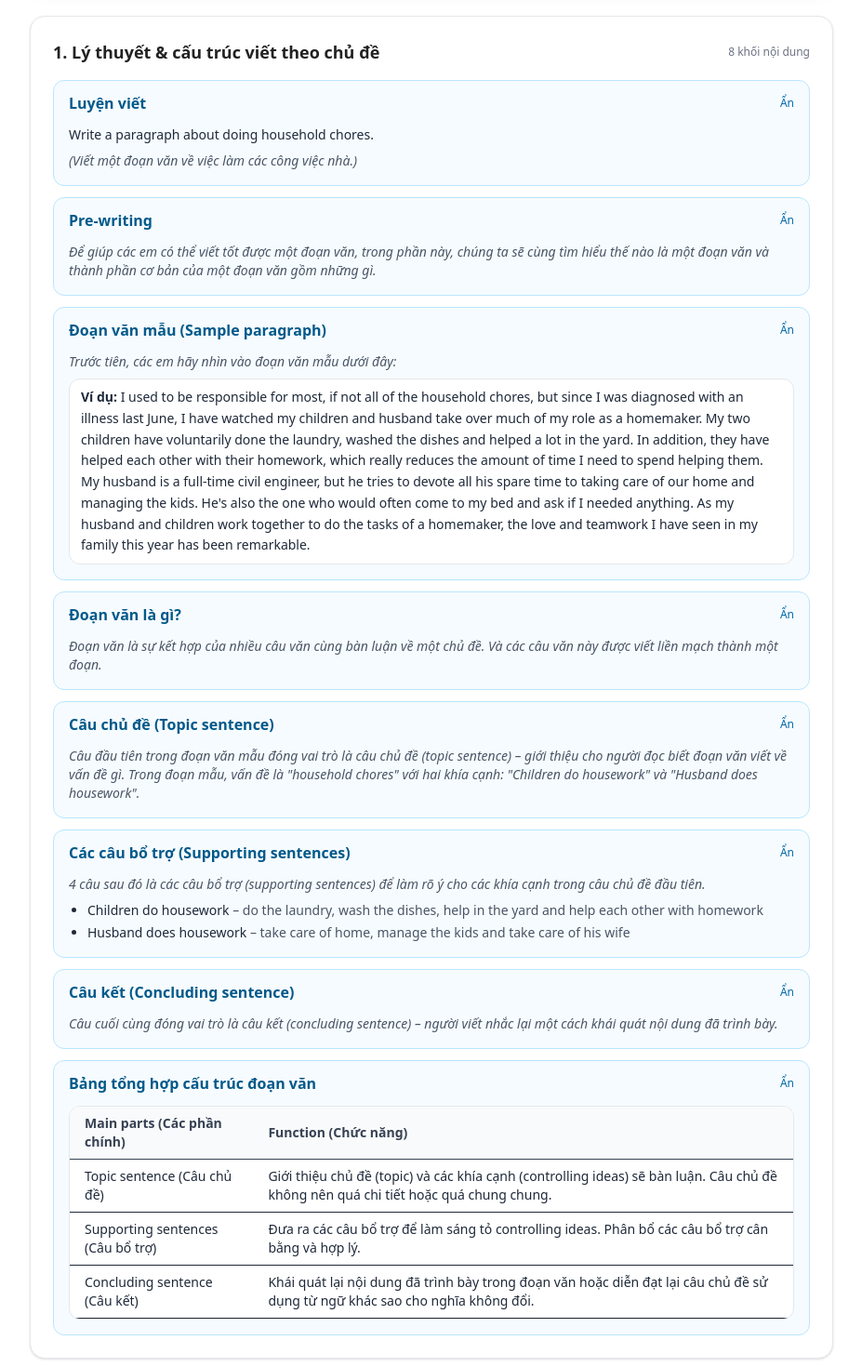
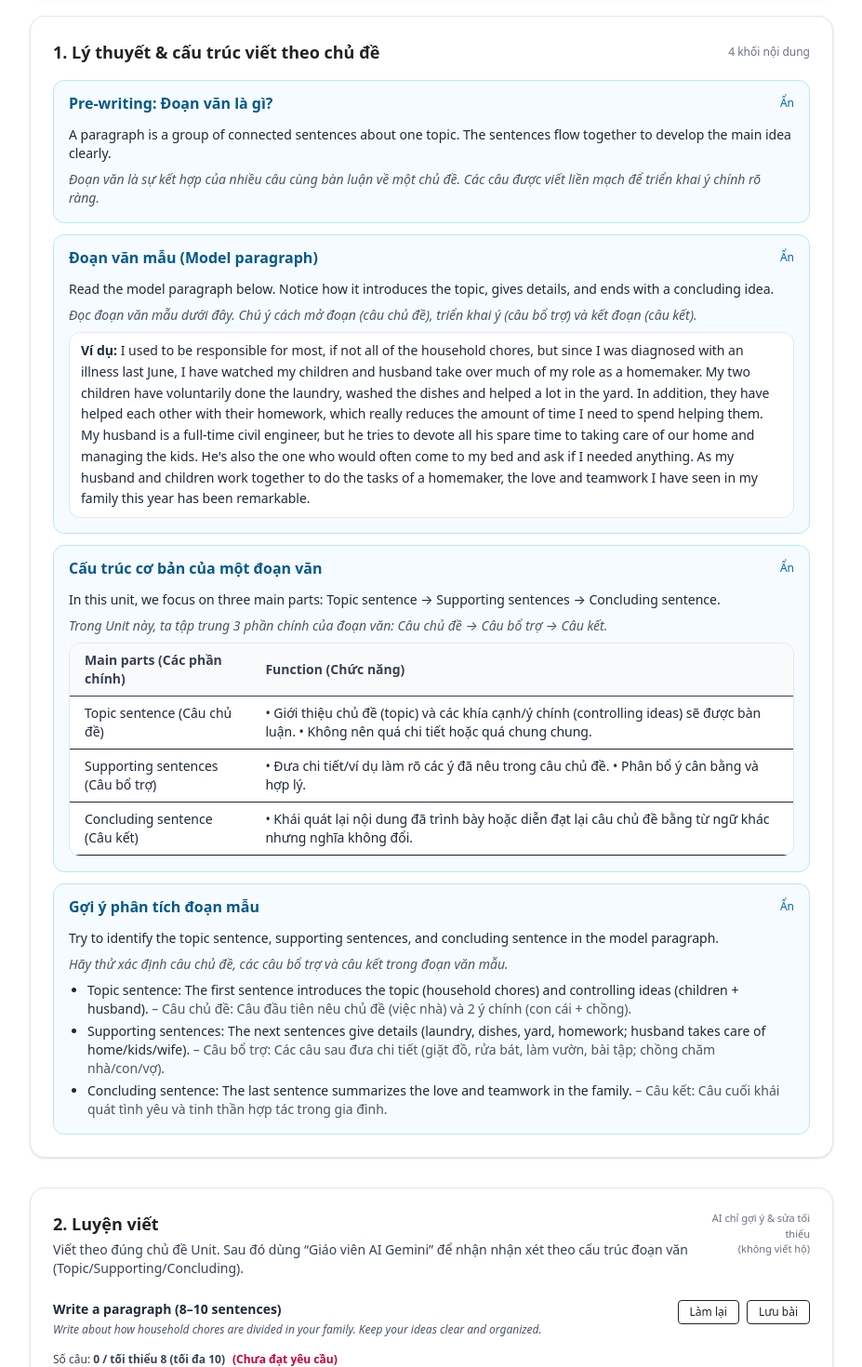
Before and after one commit to Thinit362/my-english-ai, a Next.js app: page /english-10/unit/1/skill-writing-1 in a window 1280 px wide. Shown: the part 680-2150 px from the top of the page at 93% size, without its empty margins (176-1103 px from the left). Built offline with nearby package versions, Linux system fonts and the light colour scheme.

Commit message:
Update unit1.ts

```diff
--- a/content/practice/writing/unit1.ts
+++ b/content/practice/writing/unit1.ts
@@ -1,4 +1,4 @@
-// content/practice/writing/unit1.ts Bài 1
+// content/practice/writing/unit1.ts
 import type { WritingLesson } from "./types";
 
 export const writingUnit1: WritingLesson = {
@@ -6,277 +6,102 @@ export const writingUnit1: WritingLesson = {
   topicVi: "Cuộc sống gia đình – Chia sẻ việc nhà",
   titleEn: "Unit 1 – Family Life · Writing Practice",
   descriptionEn:
-    "Learn the basic structure of a paragraph (topic sentence, supporting sentences, concluding sentence). Then practise with multiple-choice tasks and a guided writing task.",
+    "Learn how to write a paragraph about household chores using topic sentences, supporting sentences, and concluding sentences. Then write your own paragraph.",
   descriptionVi:
-    "Học cấu trúc đoạn văn (câu chủ đề, câu bổ trợ, câu kết). Sau đó luyện tập trắc nghiệm và bài viết theo câu hỏi gợi ý.",
+    "Học cách viết một đoạn văn về việc nhà với câu chủ đề – câu bổ trợ – câu kết. Sau đó viết đoạn văn của riêng bạn.",
 
-  /* ======== LÝ THUYẾT ======== */
+  /* =========================
+   * 1) LÝ THUYẾT
+   * ========================= */
   theory: [
     {
-      id: "u1-overview",
-      title: "Luyện viết",
-      contentEn: "Write a paragraph about doing household chores.",
-      contentVi: "(Viết một đoạn văn về việc làm các công việc nhà.)",
+      id: "prewriting-what-is-paragraph",
+      title: "Pre-writing: Đoạn văn là gì?",
+      contentEn:
+        "A paragraph is a group of connected sentences about one topic. The sentences flow together to develop the main idea clearly.",
+      contentVi:
+        "Đoạn văn là sự kết hợp của nhiều câu cùng bàn luận về một chủ đề. Các câu được viết liền mạch để triển khai ý chính rõ ràng.",
     },
+
     {
-      id: "u1-prewriting",
-      title: "Pre-writing",
+      id: "model-paragraph",
+      title: "Đoạn văn mẫu (Model paragraph)",
+      contentEn:
+        "Read the model paragraph below. Notice how it introduces the topic, gives details, and ends with a concluding idea.",
       contentVi:
-        "Để giúp các em có thể viết tốt được một đoạn văn, trong phần này, chúng ta sẽ cùng tìm hiểu thế nào là một đoạn văn và thành phần cơ bản của một đoạn văn gồm những gì.",
-    },
-    {
-      id: "u1-sample",
-      title: "Đoạn văn mẫu (Sample paragraph)",
-      contentVi: "Trước tiên, các em hãy nhìn vào đoạn văn mẫu dưới đây:",
+        "Đọc đoạn văn mẫu dưới đây. Chú ý cách mở đoạn (câu chủ đề), triển khai ý (câu bổ trợ) và kết đoạn (câu kết).",
       quoteEn:
         "I used to be responsible for most, if not all of the household chores, but since I was diagnosed with an illness last June, I have watched my children and husband take over much of my role as a homemaker. My two children have voluntarily done the laundry, washed the dishes and helped a lot in the yard. In addition, they have helped each other with their homework, which really reduces the amount of time I need to spend helping them. My husband is a full-time civil engineer, but he tries to devote all his spare time to taking care of our home and managing the kids. He's also the one who would often come to my bed and ask if I needed anything. As my husband and children work together to do the tasks of a homemaker, the love and teamwork I have seen in my family this year has been remarkable.",
     },
+
     {
-      id: "u1-what-is-paragraph",
-      title: "Đoạn văn là gì?",
+      id: "paragraph-structure-overview",
+      title: "Cấu trúc cơ bản của một đoạn văn",
+      contentEn:
+        "In this unit, we focus on three main parts: Topic sentence → Supporting sentences → Concluding sentence.",
       contentVi:
-        "Đoạn văn là sự kết hợp của nhiều câu văn cùng bàn luận về một chủ đề. Và các câu văn này được viết liền mạch thành một đoạn.",
-    },
-    {
-      id: "u1-topic-sentence",
-      title: "Câu chủ đề (Topic sentence)",
-      contentVi:
-        'Câu đầu tiên trong đoạn văn mẫu đóng vai trò là câu chủ đề (topic sentence) – giới thiệu cho người đọc biết đoạn văn viết về vấn đề gì. Trong đoạn mẫu, vấn đề là "household chores" với hai khía cạnh: "Children do housework" và "Husband does housework".',
-    },
-    {
-      id: "u1-supporting",
-      title: "Các câu bổ trợ (Supporting sentences)",
-      contentVi:
-        "4 câu sau đó là các câu bổ trợ (supporting sentences) để làm rõ ý cho các khía cạnh trong câu chủ đề đầu tiên.",
-      items: [
-        {
-          en: "Children do housework",
-          vi: "do the laundry, wash the dishes, help in the yard and help each other with homework",
-        },
-        {
-          en: "Husband does housework",
-          vi: "take care of home, manage the kids and take care of his wife",
-        },
-      ],
-    },
-    {
-      id: "u1-concluding",
-      title: "Câu kết (Concluding sentence)",
-      contentVi:
-        "Câu cuối cùng đóng vai trò là câu kết (concluding sentence) – người viết nhắc lại một cách khái quát nội dung đã trình bày.",
-    },
-    {
-      id: "u1-summary-table",
-      title: "Bảng tổng hợp cấu trúc đoạn văn",
+        "Trong Unit này, ta tập trung 3 phần chính của đoạn văn: Câu chủ đề → Câu bổ trợ → Câu kết.",
       table: {
         headers: ["Main parts (Các phần chính)", "Function (Chức năng)"],
         rows: [
           [
             "Topic sentence (Câu chủ đề)",
-            "Giới thiệu chủ đề (topic) và các khía cạnh (controlling ideas) sẽ bàn luận. Câu chủ đề không nên quá chi tiết hoặc quá chung chung.",
+            "• Giới thiệu chủ đề (topic) và các khía cạnh/ý chính (controlling ideas) sẽ được bàn luận.\n• Không nên quá chi tiết hoặc quá chung chung.",
           ],
           [
             "Supporting sentences (Câu bổ trợ)",
-            "Đưa ra các câu bổ trợ để làm sáng tỏ controlling ideas. Phân bổ các câu bổ trợ cân bằng và hợp lý.",
+            "• Đưa chi tiết/ví dụ làm rõ các ý đã nêu trong câu chủ đề.\n• Phân bổ ý cân bằng và hợp lý.",
           ],
           [
             "Concluding sentence (Câu kết)",
-            "Khái quát lại nội dung đã trình bày trong đoạn văn hoặc diễn đạt lại câu chủ đề sử dụng từ ngữ khác sao cho nghĩa không đổi.",
+            "• Khái quát lại nội dung đã trình bày hoặc diễn đạt lại câu chủ đề bằng từ ngữ khác nhưng nghĩa không đổi.",
           ],
         ],
       },
     },
-  ],
 
-  /* ======== BÀI TẬP LUYỆN VIẾT (THEO TRANG) ======== */
-  exercises: [
     {
-      id: "page-1",
-      title: "Practice Exercises (Multiple Choice)",
-      instructionEn:
-        "Choose the best sentence for each question. Then check your answers.",
-      instructionVi:
-        "Chọn đáp án đúng cho mỗi câu hỏi, sau đó bấm chấm điểm để kiểm tra.",
-
-      exercises: [
+      id: "identify-parts",
+      title: "Gợi ý phân tích đoạn mẫu",
+      contentEn:
+        "Try to identify the topic sentence, supporting sentences, and concluding sentence in the model paragraph.",
+      contentVi:
+        "Hãy thử xác định câu chủ đề, các câu bổ trợ và câu kết trong đoạn văn mẫu.",
+      items: [
         {
-          type: "mcq",
-          id: "u1-mcq-concluding",
-          title: "I. Choose the best concluding sentence",
-          description:
-            "Chọn câu kết đoạn phù hợp nhất cho mỗi câu chủ đề. (Câu kết đoạn thường diễn đạt lại ý của câu chủ đề.)",
-          questions: [
-            {
-              id: "u1-c1",
-              prompt:
-                "Topic sentence 1: Many women are both breadwinners and homemakers of their families.",
-              options: [
-                {
-                  id: "A",
-                  text: "A lot of women earn money to support their families while managing their homes.",
-                },
-                {
-                  id: "B",
-                  text: "Nowadays women can earn a lot of money to support their families.",
-                },
-                { id: "C", text: "Men should help women with housework." },
-              ],
-              correctOptionId: "A",
-            },
-            {
-              id: "u1-c2",
-              prompt: "Topic sentence 2: Men build the house and women make it home.",
-              options: [
-                {
-                  id: "A",
-                  text: "Both husbands and wives should be responsible for household finances.",
-                },
-                {
-                  id: "B",
-                  text: "Women are not successful at the workplace as men do.",
-                },
-                {
-                  id: "C",
-                  text: "Though men may earn more money, they are not as good as their wives at homemaking.",
-                },
-              ],
-              correctOptionId: "C",
-            },
-            {
-              id: "u1-c3",
-              prompt: "Topic sentence 3: Chores should be split equally among siblings.",
-              options: [
-                {
-                  id: "A",
-                  text: "Children in a family should do the same amount of housework.",
-                },
-                {
-                  id: "B",
-                  text: "It's not easy to divide chores equally among brothers and sisters.",
-                },
-                {
-                  id: "C",
-                  text: "Boys should do the heavy lifting rather than girls.",
-                },
-              ],
-              correctOptionId: "A",
-            },
-            {
-              id: "u1-c4",
-              prompt:
-                "Topic sentence 4: Women are traditionally expected to do more chores in South Korea.",
-              options: [
-                {
-                  id: "A",
-                  text: "In South Korea, husbands do not help their wives do housework.",
-                },
-                {
-                  id: "B",
-                  text: "Housework is done much less by South Korean husbands than by their wives.",
-                },
-                { id: "C", text: "South Korean men are the laziest in doing chores." },
-              ],
-              correctOptionId: "B",
-            },
-          ],
+          en: "Topic sentence: The first sentence introduces the topic (household chores) and controlling ideas (children + husband).",
+          vi: "Câu chủ đề: Câu đầu tiên nêu chủ đề (việc nhà) và 2 ý chính (con cái + chồng).",
         },
-
         {
-          type: "mcq",
-          id: "u1-mcq-supporting",
-          title: "II. Choose the best supporting sentence",
-          description:
-            "Chọn 1 câu bổ trợ phù hợp nhất cho mỗi câu chủ đề. (Câu bổ trợ phù hợp phải giúp làm sáng tỏ câu chủ đề.)",
-          questions: [
-            {
-              id: "u1-s1",
-              prompt: "Topic sentence 1: My father usually shares household chores with my mother.",
-              options: [
-                {
-                  id: "A",
-                  text: "He is a busy man but my family usually goes on a picnic on weekends.",
-                },
-                {
-                  id: "B",
-                  text: "My brother is strong so he can help do the heavy lifting.",
-                },
-                {
-                  id: "C",
-                  text: "My father does not go to work on Sunday so he helps prepare dinners.",
-                },
-              ],
-              correctOptionId: "C",
-            },
-            {
-              id: "u1-s2",
-              prompt:
-                "Topic sentence 2: In many developing countries, girls have to take responsibility for more chores than boys.",
-              options: [
-                {
-                  id: "A",
-                  text: "Many boys and girls do not go to school so they start working early.",
-                },
-                {
-                  id: "B",
-                  text:
-                    "For example, in India, girls have to cook, take care of their younger siblings and do the laundry while boys can hang out with their friends.",
-                },
-                {
-                  id: "C",
-                  text: "For instance, Chinese husbands rarely share housework with their wives.",
-                },
-              ],
-              correctOptionId: "B",
-            },
-            {
-              id: "u1-s3",
-              prompt: "Topic sentence 3: Children should help their parents do housework.",
-              options: [
-                { id: "A", text: "Doing chores teaches children responsibility and skills." },
-                { id: "B", text: "Some chores can cause injuries to young children." },
-                {
-                  id: "C",
-                  text: "Some children should not do chores because it can badly affect their studies.",
-                },
-              ],
-              correctOptionId: "A",
-            },
-            {
-              id: "u1-s4",
-              prompt: "Topic sentence 4: I think chore is divided equally in my family.",
-              options: [
-                { id: "A", text: "My father joins hands with my mother in doing chores." },
-                {
-                  id: "B",
-                  text: "My father works hard to earn money and my mother stays at home.",
-                },
-                {
-                  id: "C",
-                  text: "My younger brother does not do as much housework as I do.",
-                },
-              ],
-              correctOptionId: "A",
-            },
-          ],
+          en: "Supporting sentences: The next sentences give details (laundry, dishes, yard, homework; husband takes care of home/kids/wife).",
+          vi: "Câu bổ trợ: Các câu sau đưa chi tiết (giặt đồ, rửa bát, làm vườn, bài tập; chồng chăm nhà/con/vợ).",
+        },
+        {
+          en: "Concluding sentence: The last sentence summarizes the love and teamwork in the family.",
+          vi: "Câu kết: Câu cuối khái quát tình yêu và tinh thần hợp tác trong gia đình.",
         },
       ],
     },
+  ],
 
+  /* =========================
+   * 2) LUYỆN VIẾT (CHỈ WRITING PROMPT)
+   * ========================= */
+  exercises: [
     {
-      id: "page-2",
-      title: "Writing Task (8–10 sentences)",
+      id: "u1-writing-page",
+      title: "Write a paragraph about doing household chores",
       instructionEn:
-        "Write a paragraph about how household chores are divided in your family. Use the cues below to guide your writing.",
+        "Write a paragraph (8–10 sentences) about how household chores are divided in your family. Use the cues below and follow the structure: topic sentence → supporting sentences → concluding sentence.",
       instructionVi:
-        "Viết một đoạn văn về sự phân chia việc nhà trong gia đình em. Dùng các câu hỏi gợi ý để triển khai bài viết.",
-
+        "Viết một đoạn văn (8–10 câu) về cách phân chia việc nhà trong gia đình em. Dùng câu hỏi gợi ý và viết theo cấu trúc: câu chủ đề → câu bổ trợ → câu kết.",
       exercises: [
         {
           type: "writing_prompt",
-          id: "u1-writing-task",
+          id: "u1-writing-prompt",
           title: "Write a paragraph (8–10 sentences)",
           description:
-            "Trả lời các câu hỏi gợi ý theo thứ tự để tạo thành một đoạn văn hoàn chỉnh (có topic sentence, supporting sentences, concluding sentence).",
+            "Write about how household chores are divided in your family. Keep your ideas clear and organized.",
           minSentences: 8,
           maxSentences: 10,
           cues: [
@@ -287,10 +112,10 @@ export const writingUnit1: WritingLesson = {
             "Do you have quarrels with your brother/sister over chores?",
             "What chores does your brother/sister do?",
             "What chores are you responsible for?",
-            "Is everyone happy with the chores they have to do? / Do you think that housework is equally split in your family?",
+            "Is everyone happy with the chores they have to do? / Do you think housework is equally split in your family?",
           ],
           noteVi:
-            "Các em hãy chú ý vận dụng kiến thức phần Pre-writing và các từ vựng đã học để viết bài.",
+            "Hãy vận dụng cấu trúc đoạn văn (câu chủ đề – câu bổ trợ – câu kết) và từ vựng về việc nhà để viết bài.",
         },
       ],
     },
```
